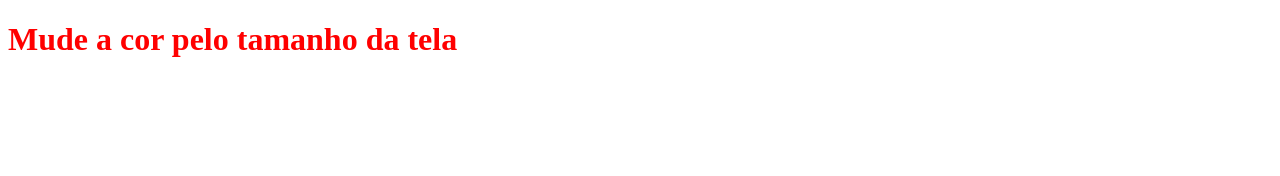
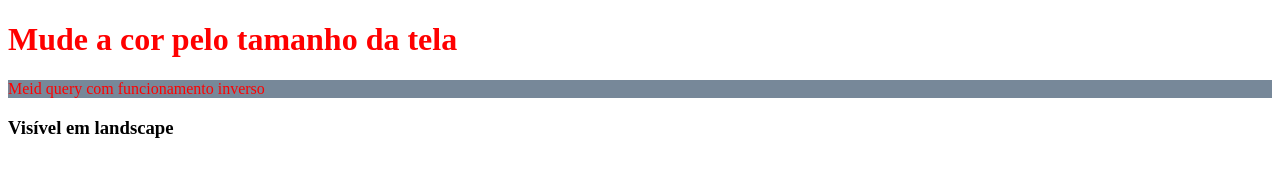
Before and after one commit to FabioFerreirar/Responsividade, a plain HTML site: page index.html in a window 1280 px wide. Drawn offline with Linux system fonts and the light colour scheme.

Commit message:
inserção de min w max width e de landscape

```diff
--- a/CSS/styles.css
+++ b/CSS/styles.css
@@ -5,7 +5,35 @@ h1 {
 }
 
 @media screen and (max-width: 500px) {
-   h1 {
-    color: blue;
-   }
+    h1 {
+        color: blue;
+    }
 }
+
+
+/* 3 - min-width */
+
+p {
+    background-color: red;
+    color: #000;
+}
+
+@media screen and (min-width: 800px) {
+    p {
+        background-color: #789;
+        color: red;
+    }
+
+}
+
+/* 4 - landscape */
+
+h3 {
+    display: none;
+}
+
+@media screen and (orientation: landscape) {
+    h3 {
+        display: block;
+    }
+}
--- a/index.html
+++ b/index.html
@@ -2,13 +2,17 @@
 <html lang="en">
 <head>
     <meta charset="UTF-8">
-    <!-- Meta tag de responsividade -->
+    <!-- 1 - Meta tag de responsividade -->
     <meta name="viewport" content="width=device-width, initial-scale=1.0">
     <title>Responsividade</title>
     <link rel="stylesheet" href="CSS/styles.css">
 </head>
 <body>
-    <!-- Media query -->
+    <!-- 2 - Media query -->
      <h1>Mude a cor pelo tamanho da tela</h1>
+     <!-- 3 - min width -->
+      <p>Meid query com funcionamento inverso</p>
+      <!-- 4 - landscape -->
+     <h3>Visível em landscape</h3>
 </body>
 </html>
```
